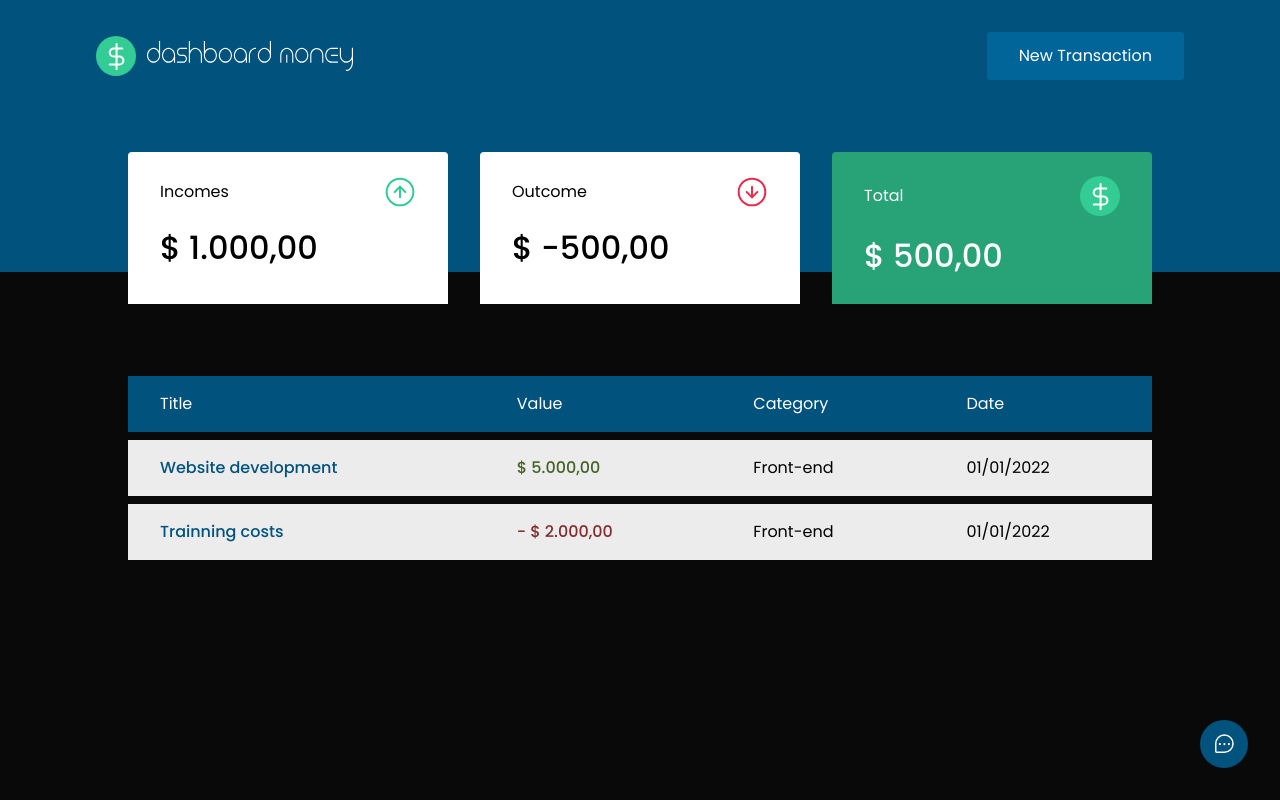
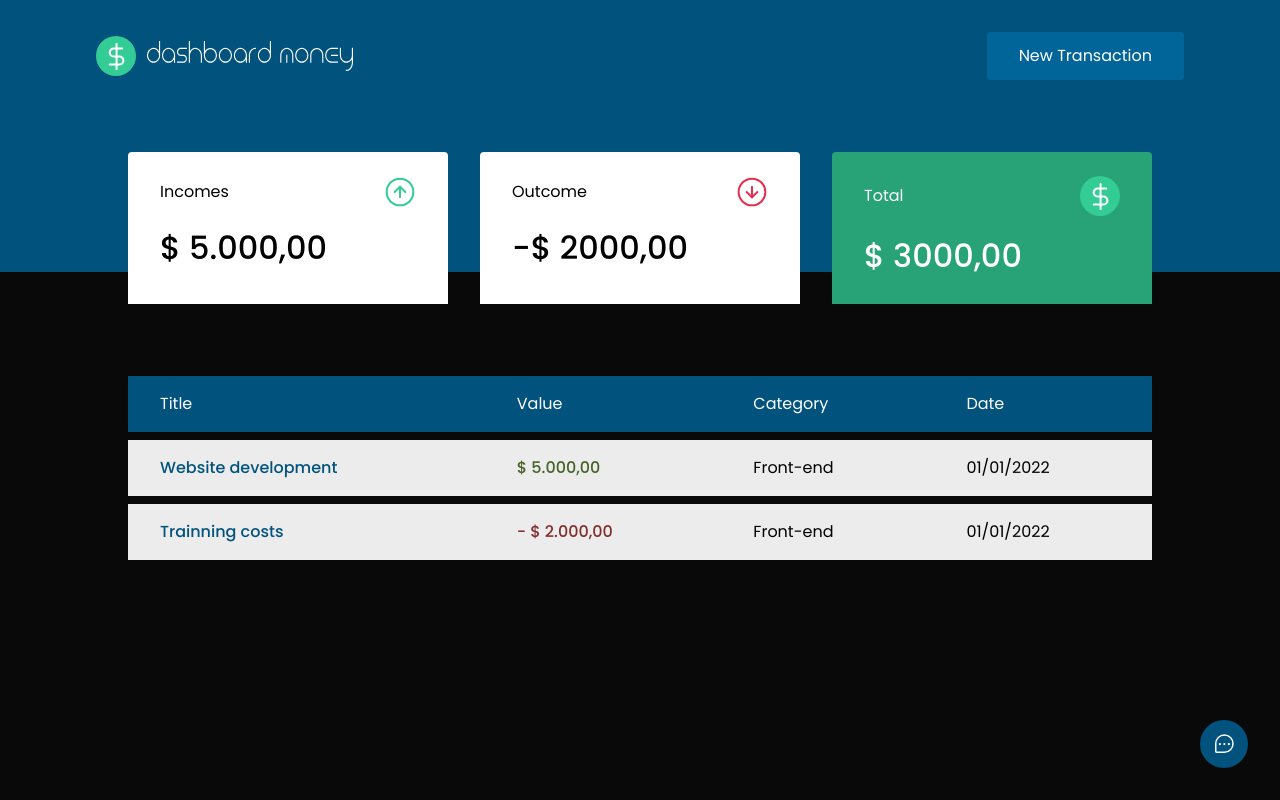
Before and after one commit to BinaryLeo/react_dashboard_money, a React (Create React App) app: page / in a window 1280 px wide. Built offline with nearby package versions, Linux system fonts and the light colour scheme; no server answers.

Commit message:
chore:change static values - transactions table

```diff
--- a/src/components/Summary/index.tsx
+++ b/src/components/Summary/index.tsx
@@ -11,21 +11,21 @@ export function Summary(){
               <p>Incomes</p>
               <img src={IncomeImage} alt="incomes"/>
             </header>
-            <strong>$ 1.000,00</strong>
+            <strong>$ 5.000,00</strong>
         </div>
         <div>
             <header>
               <p>Outcome</p>
               <img src={OutcomeImage} alt="outcome"/>
             </header>
-            <strong>$ -500,00</strong>
+            <strong>-$ 2000,00</strong>
         </div>
         <div className='highlight'>
             <header>
               <p>Total</p>
               <img src={DolarImage} alt="total"/>
             </header>
-            <strong>$ 500,00</strong>
+            <strong>$ 3000,00</strong>
         </div>
      </Container>
     );
```
